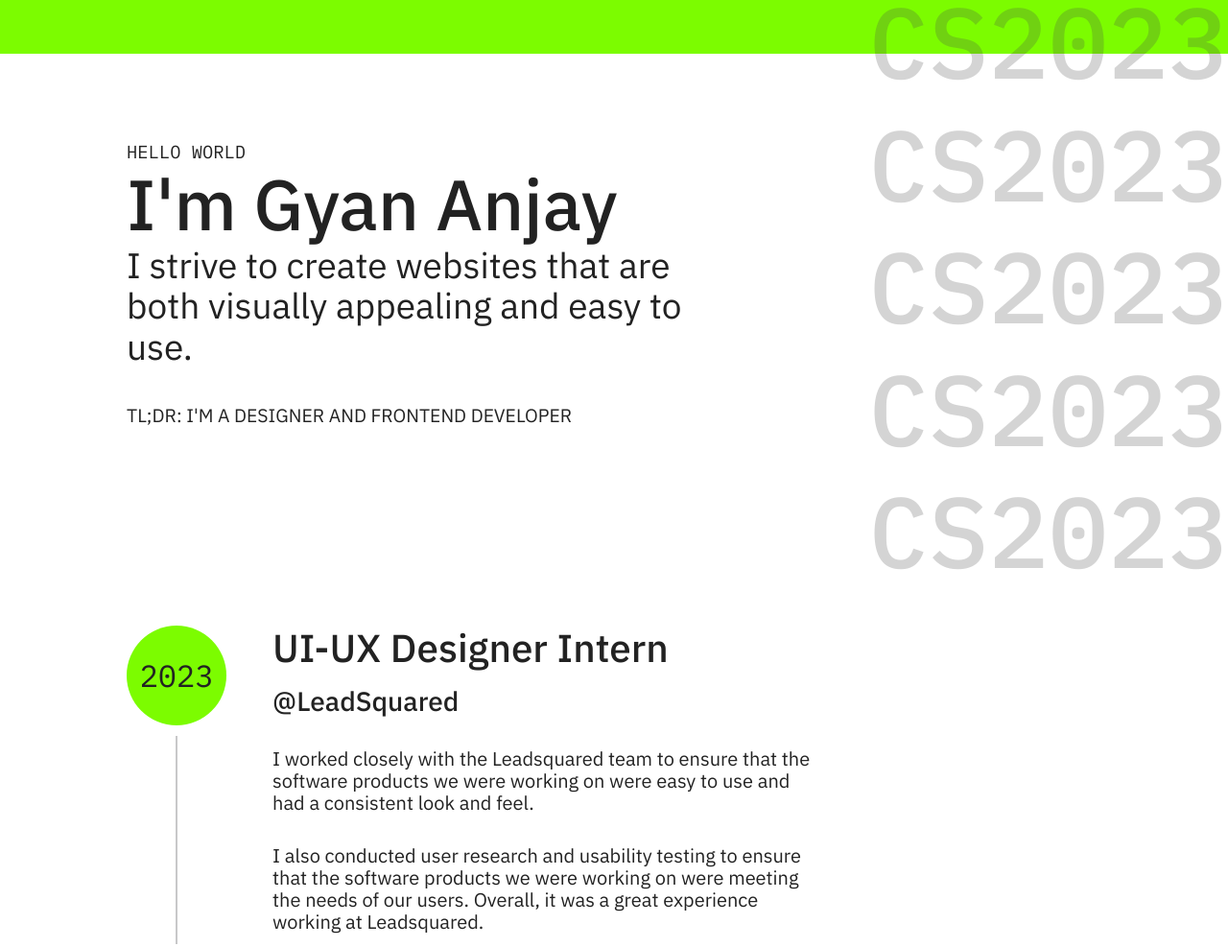
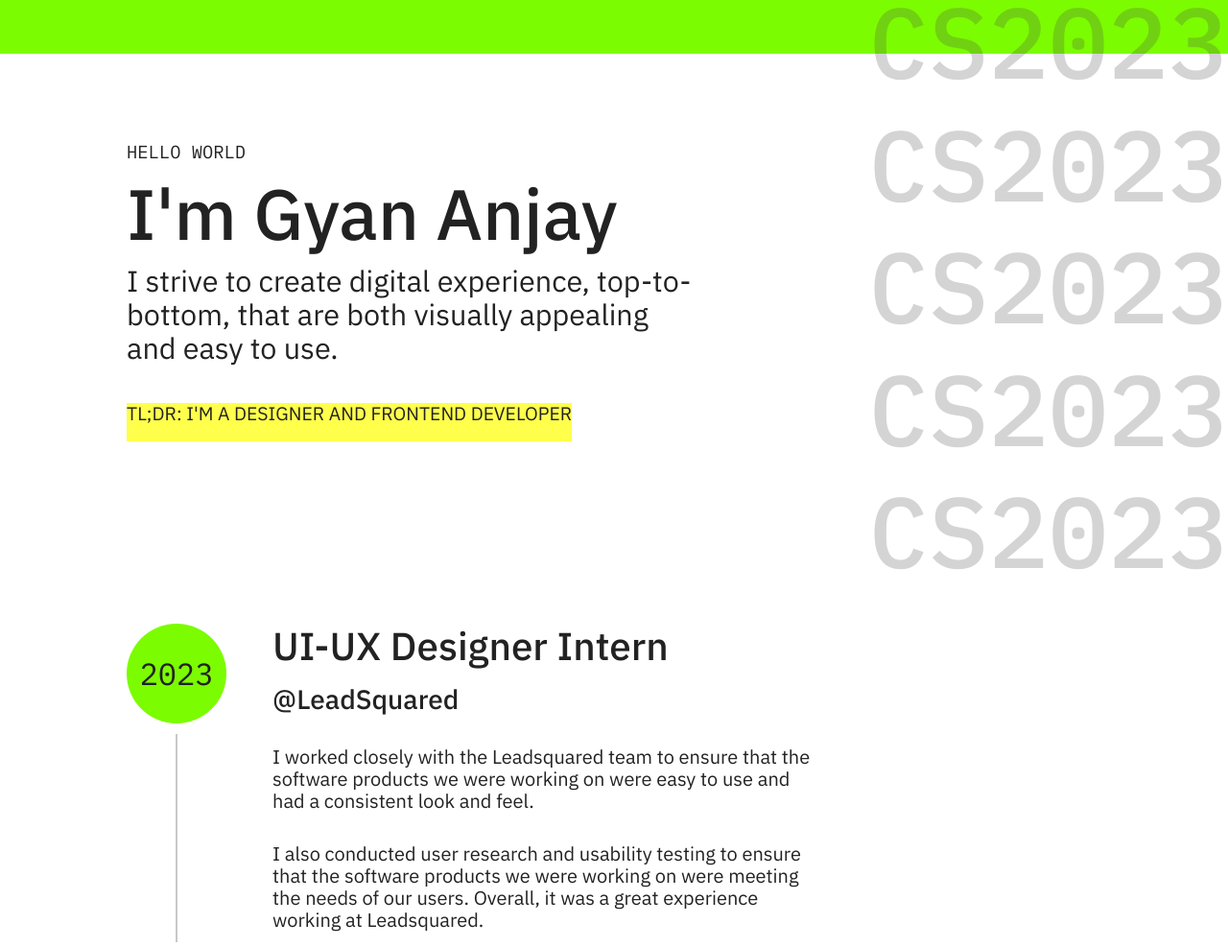
Before and after one commit to BepBop/BepBop.github.io, a website built with Parcel: page index.html in a window 1280 px wide. Shown: the top 987 px of the page at 96% size. Built offline with nearby package versions, Linux system fonts and the light colour scheme.

Commit message:
Added highlighter and fixed the focus issue on name in design

```diff
--- a/css/Section-1.css
+++ b/css/Section-1.css
@@ -13,7 +13,7 @@
 }
 
 .grid {
-  display: grid;
+  display: inline-grid;
   grid-template-columns: repeat(12, 1fr);
   font-family: 'IBM Plex Sans', sans-serif;
   margin-top: 80px;
@@ -36,7 +36,7 @@
 
 .sub-header {
   font-weight: 400;
-  font-size: clamp(1.25rem, 2.5vw + 0.3125rem, 2.5rem);
+  font-size: clamp(1.25rem, 2vw + 0.3125rem, 2.5rem);
   /*text-transform: capitalize;*/
   grid-column: 1/8;
 }
@@ -46,6 +46,8 @@
   text-transform: uppercase;
   margin-top: -40px;
   grid-column: 1/13;
+  /*display: none;*/
+  background: rgba(255, 255, 0, 0.7);
 }
 
 .vertical-font-design {
@@ -135,6 +137,7 @@
 #one {
   /*margin-top: 160px;*/
   margin-top: clamp(7rem, 10vw + 1.25rem, 10rem);
+  gap:10px;
 }
 
 @media (width <= 1080px) {
--- a/index.html
+++ b/index.html
@@ -44,7 +44,7 @@
         <div class="sub-header">
             <!--      I'm UI/UX Designer and Front-end Developer.-->
             <!--      I'm deeply interested in frontend development, from UI/UX design to actual coding.-->
-            I strive to create websites that are both visually appealing and easy to use.
+            I strive to create digital experience, top-to-bottom, that are both visually appealing and easy to use.
         </div>
     </div>
 
```
